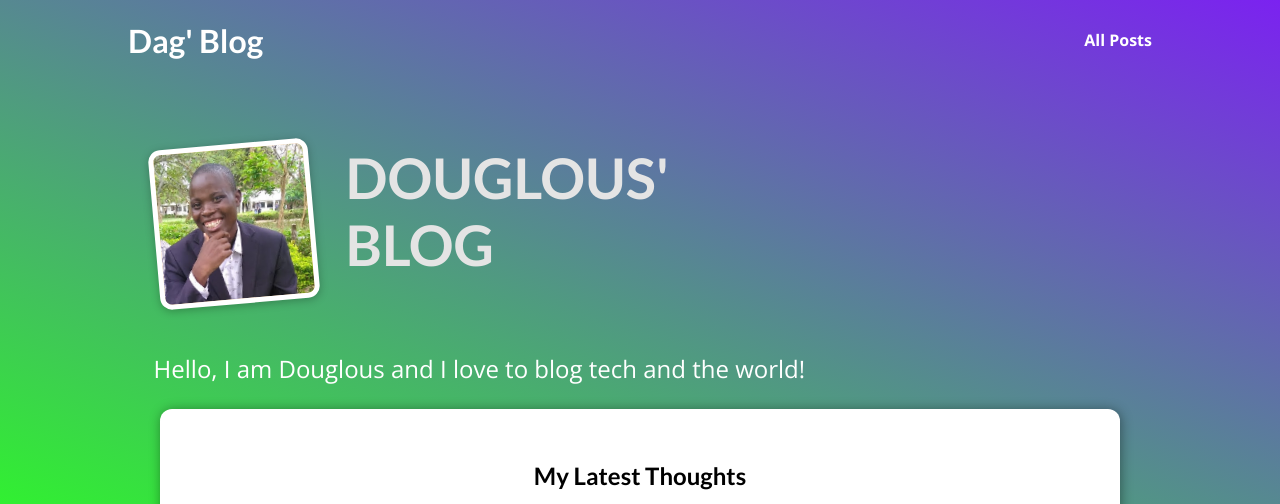
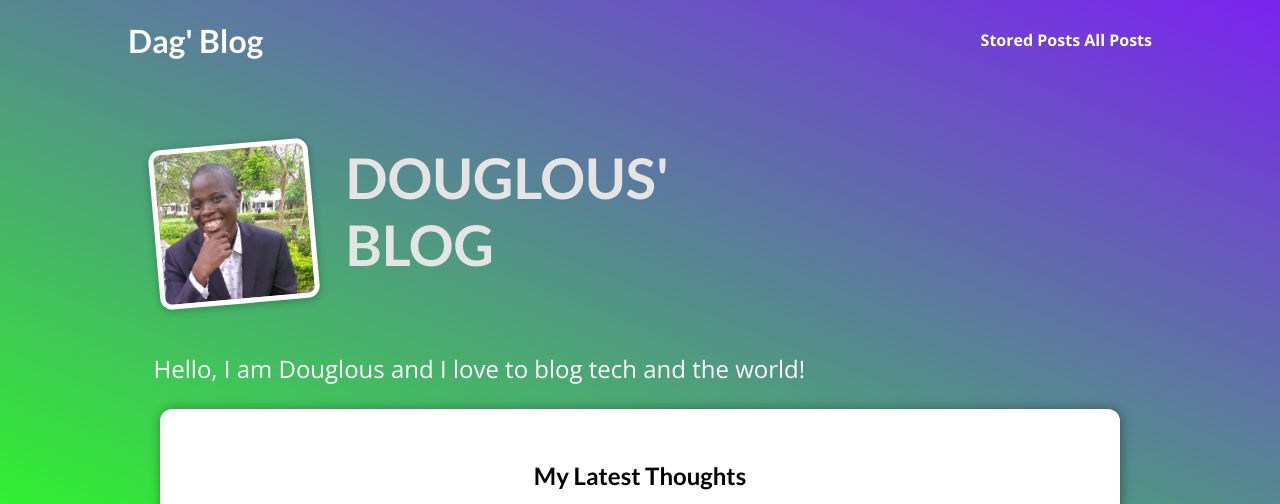
Before and after one commit to Douglous-Sobei/Python_django, a Django app: page / in a window 1280 px wide. Shown: the top 504 px of the page. Run offline with Django 4.2, Linux system fonts and the light colour scheme; data comes from the database, SQL or seed files in the repository; both versions use the stored data as it was after the commit.

Commit message:
Managing Read Later via Session

```diff
--- a/my_site/blog/templates/blog/post-detail.html
+++ b/my_site/blog/templates/blog/post-detail.html
@@ -27,7 +27,7 @@
             {% endfor %}
         </div>
         <div id="read-later">
-            <form action="{% url 'read-later' %}" method="POST">
+            <form action="{% url "read-later" %}" method="POST">
                 {% csrf_token %}
                 <input type="hidden" value="{{ post.id }}" name="post_id">
                 <button>Read Later</button>
--- a/my_site/blog/urls.py
+++ b/my_site/blog/urls.py
@@ -5,5 +5,5 @@ urlpatterns = [
     path("", views.StartPageView.as_view(), name="starting-page"),
     path("posts", views.allpostsview.as_view(), name="posts-page"),
     path("posts/<slug:slug>", views.singlepostview.as_view(), name="post-detail-page"),
-    path("read-later", views.ReadLaterView.as_view(), name="read-later")
+    path("read-later", views.ReadLaterView.as_view(), name="read-later"),
 ]
--- a/my_site/blog/views.py
+++ b/my_site/blog/views.py
@@ -57,5 +57,31 @@ class singlepostview(View):
         return render(request, "blog/post-detail.html", context)
 
 class ReadLaterView(View):
-    def pos(self, request):
-        pass
+        def get(self, request):
+            stored_posts = request.session.get("stored_posts")
+
+            context = {}
+
+            if stored_posts is None or len(stored_posts) == 0:
+                context["posts"] = []
+                context["has_posts"] = False
+            else:
+                posts = Post.objects.filter(id__in=stored_posts)
+                context["posts"] = posts
+                context["has_posts"] = True
+
+            return render(request, "blog/stored-posts.html", context)
+
+        def post(self, request):
+            stored_posts = request.session.get("stored_posts")
+
+            if stored_posts is None:
+                stored_posts = []
+
+            post_id = int(request.POST["post_id"])
+
+            if post_id not in stored_posts:
+                stored_posts.append(post_id)
+                request.session["stored_posts"] = stored_posts
+
+            return HttpResponseRedirect("/")
--- a/my_site/templates/base.html
+++ b/my_site/templates/base.html
@@ -14,6 +14,7 @@
     <header id="main-navigation">
         <h1><a href="{% url "starting-page" %}">Dag' Blog</a></h1>
         <nav>
+            <a href="{% url "read-later" %}">Stored Posts</a>
             <a href="{% url "posts-page" %}">All Posts</a>
         </nav>
     </header>
```
Also changed, not shown: my_site/blog/templates/blog/stored-posts.html (added, +18 -0 lines), my_site/db.sqlite3.
